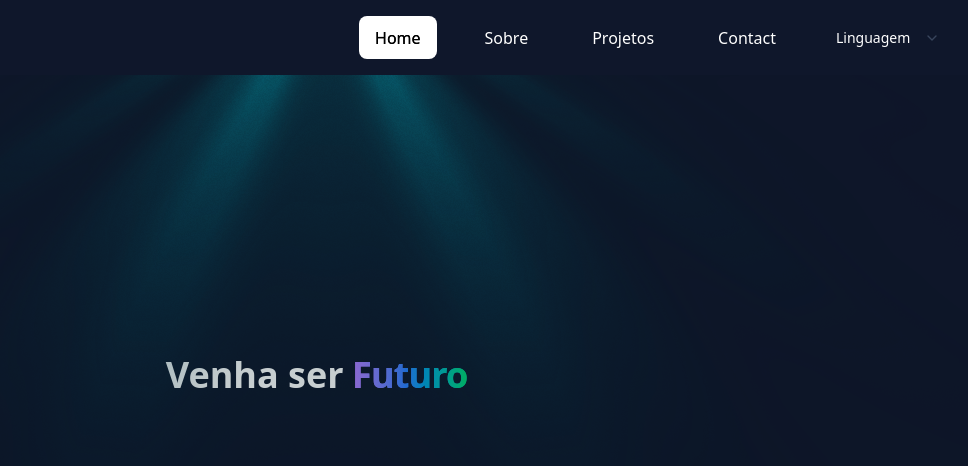
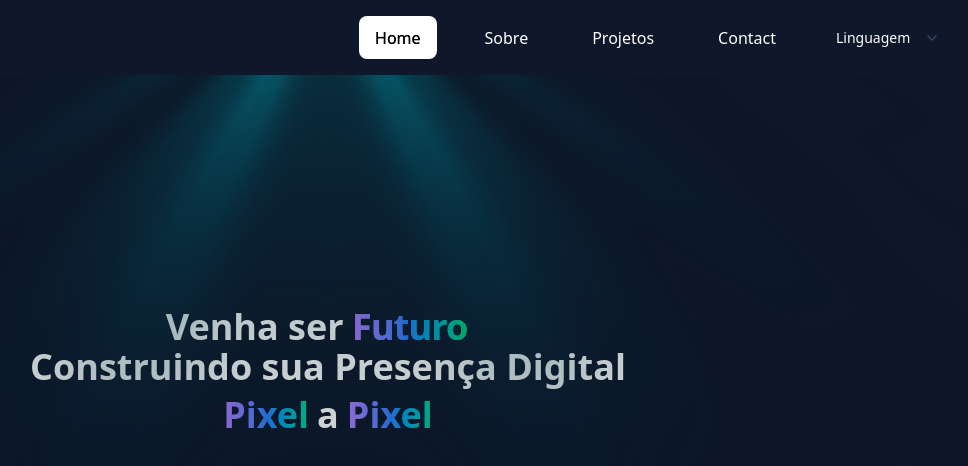
Before and after one commit to Ronaldo-j/prsystem_portfolio, a Next.js app: page / in a window 1280 px wide. Shown: the top 466 px of the page, without its empty margins (312-1280 px from the left). Built offline with nearby package versions, Linux system fonts and the light colour scheme.

Commit message:
📝 docs alteração no texto de introdução

```diff
--- a/src/app/page.tsx
+++ b/src/app/page.tsx
@@ -73,8 +73,15 @@ export default function Home() {
                 showCursor={true}
                 cursorCharacter="|"
               />
-
             </h1>
+            <h1>
+              Construindo sua Presença Digital
+            </h1>
+            <div className="items-center justify-center flex">
+              <h1 className="text-4xl font-extrabold bg-gradient-to-r from-purple-400 via-blue-500 to-green-400 bg-clip-text text-transparent p-2">Pixel</h1>
+              <h1>a</h1>
+              <h1 className="text-4xl font-extrabold bg-gradient-to-r from-purple-400 via-blue-500 to-green-400 bg-clip-text text-transparent p-2">Pixel</h1>
+            </div>
           </h1>
         </div>
       </div>
```
